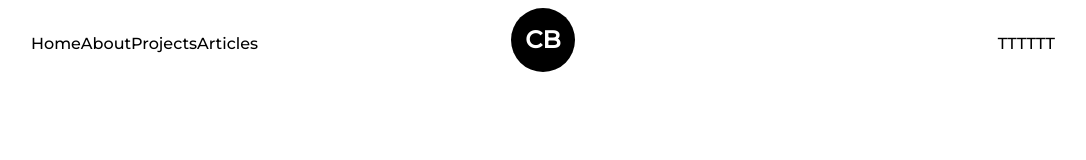
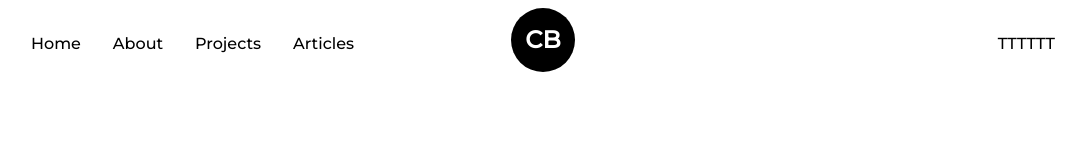
Before and after one commit to YM202c2100/tutorials, a Next.js app: page / in a window 1280 px wide. Shown: the top 160 px of the page, without its empty margins (97-1183 px from the left). Built offline with nearby package versions, Linux system fonts and the light colour scheme.

Commit message:
[style] サイト内遷移リンクに間隔を追加

```diff
--- a/app/components/NavBar.tsx
+++ b/app/components/NavBar.tsx
@@ -21,10 +21,10 @@ const NavBar:React.FC = () =>{
   return (
     <header className="flex justify-between items-center py-8 mx-32">
       <nav>
-        <CustomNavLink href="/" title="Home"/>
-        <CustomNavLink href="/about" title="About"/>
-        <CustomNavLink href="/projects" title="Projects"/>
-        <CustomNavLink href="/articles" title="Articles"/>
+        <CustomNavLink href="/" title="Home" className="mr-4"/>
+        <CustomNavLink href="/about" title="About" className="mx-4"/>
+        <CustomNavLink href="/projects" title="Projects" className="mx-4"/>
+        <CustomNavLink href="/articles" title="Articles" className="ml-4"/>
       </nav>
 
       <div className="absolute left-1/2 top-2 translate-x-[-50%]">
```
